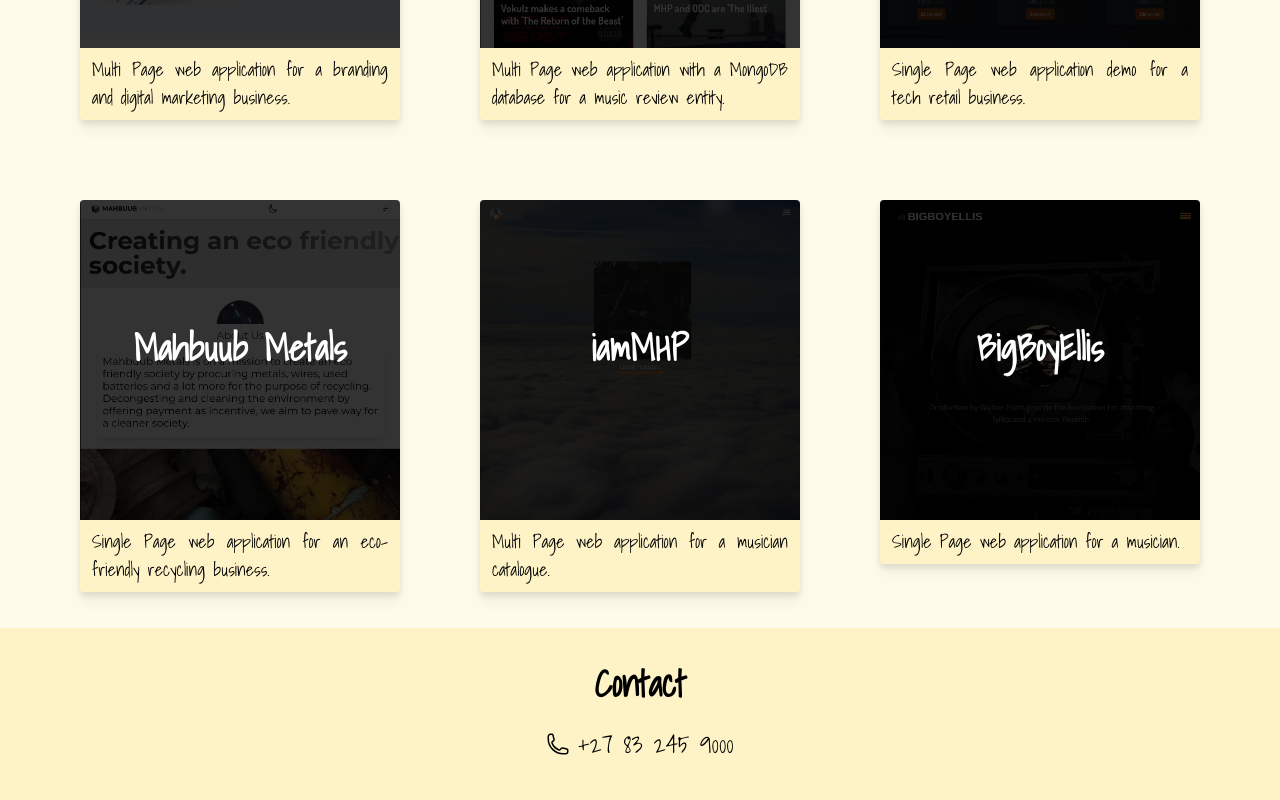
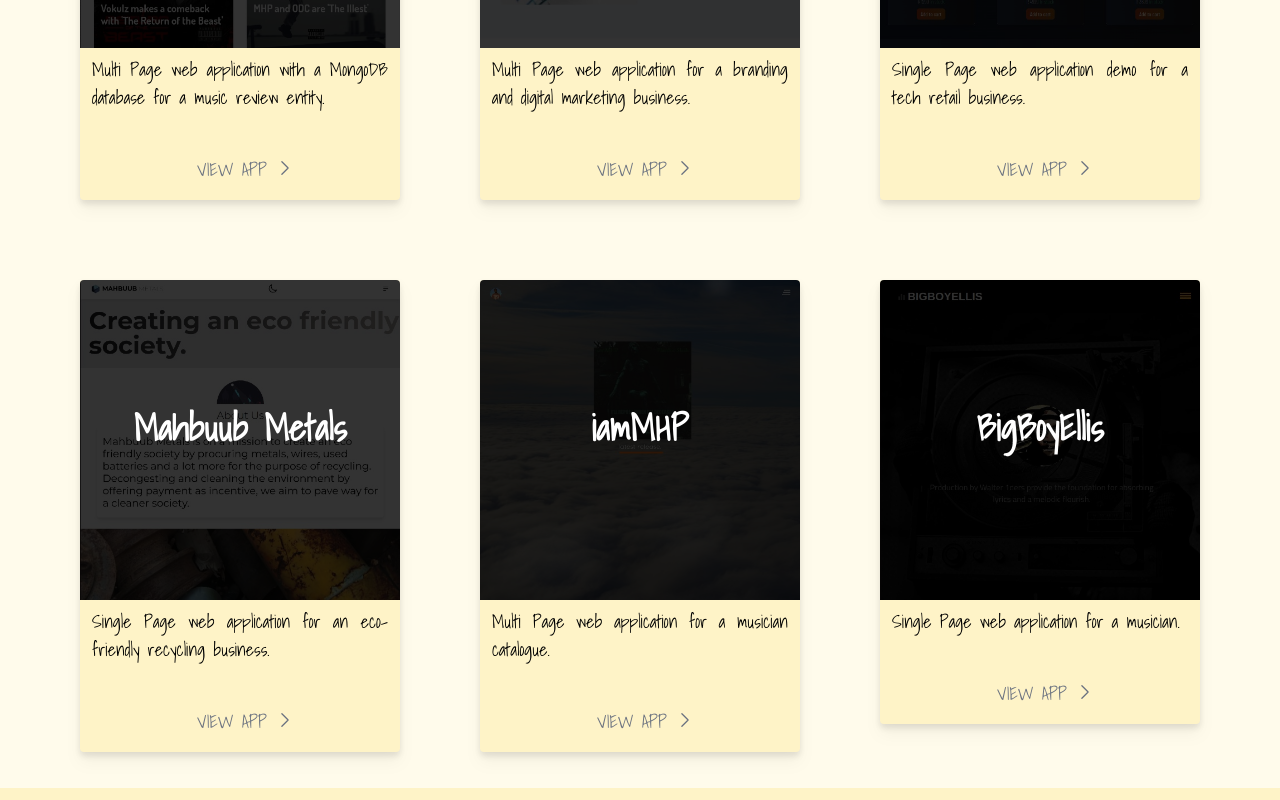
Before and after one commit to abu-git/sam-cv, a Next.js app: page / in a window 1280 px wide. Shown: the part 1780-2580 px from the top of the page. Built offline with nearby package versions, Linux system fonts and the light colour scheme.

Commit message:
projects card edit

```diff
--- a/components/Projects.js
+++ b/components/Projects.js
@@ -8,6 +8,36 @@ function Projects() {
         <div className='bg-amber-50 text-black dark:bg-black dark:text-white px-10 md:px-20 py-9'>
             <h3 className='text-4xl font-semibold text-center'>Projects</h3>
             <main className='mt-7 grid grid-cols-1 md:grid-cols-2 lg:grid-cols-3 gap-8 md:gap-20'>
+                <a target='_blank' href='https://www.tunesketch.com/' rel='noreferrer'>
+                    <div className='flex flex-col cursor-pointer bg-amber-100 dark:bg-stone-800 rounded drop-shadow-lg overflow-hidden'>
+                        <div className='relative'>
+                            <Image
+                                width={433}
+                                height={433}
+                                alt="tunesketch"
+                                src="/tunesketch.jpg"
+                                className='brightness-[0.2] w-full'
+                            />
+                            <div className='absolute -mt-36 md:-mt-48 w-full'>
+                                <h4 className='brightness-100 font-bold text-4xl text-white px-5 text-center'>tunesketch</h4>
+                            </div>
+                        </div>
+                        <div className='flex flex-col justify-between'>
+                            <span className='text-lg px-3 py-2 text-justify'>
+                                Multi Page web application with a MongoDB database for a music review entity.
+                            </span>
+                            <button className='flex justify-center pt-9 pb-4 pl-3 text-md lg:text-lg text-gray-500 dark:text-gray-500'>
+                                <h4>VIEW APP</h4>
+                                <span>
+                                    <svg xmlns="http://www.w3.org/2000/svg" fill="none" viewBox="0 0 24 24" strokeWidth="1.5" stroke="currentColor" className="pl-2 pb-1 w-7 h-7">
+                                        <path strokeLinecap="round" strokeLinejoin="round" d="M8.25 4.5l7.5 7.5-7.5 7.5" />
+                                    </svg>
+                                </span>
+                            </button>
+                        </div>
+                    </div>
+                </a>
+
                 <a target='_blank' href='https://www.potiphar.org/' rel='noreferrer'>
                     <div className='flex flex-col cursor-pointer bg-amber-100 dark:bg-stone-800 rounded drop-shadow-lg overflow-hidden'>
                         <div className='relative'>
@@ -22,29 +52,19 @@ function Projects() {
                                 <h4 className='brightness-100 font-bold text-4xl text-white px-5 text-center'>Potiphar</h4>
                             </div>
                         </div>
+                        <div className='flex flex-col justify-between'>
                             <span className='text-lg px-3 py-2 text-justify'>
                                 Multi Page web application for a branding and digital marketing business.
                             </span>
+                            <button className='flex justify-center pt-9 pb-4 pl-3 text-md lg:text-lg text-gray-500 dark:text-gray-500'>
+                                <h4>VIEW APP</h4>
+                                <span>
+                                    <svg xmlns="http://www.w3.org/2000/svg" fill="none" viewBox="0 0 24 24" strokeWidth="1.5" stroke="currentColor" className="pl-2 pb-1 w-7 h-7">
+                                        <path strokeLinecap="round" strokeLinejoin="round" d="M8.25 4.5l7.5 7.5-7.5 7.5" />
+                                    </svg>
+                                </span>
+                            </button>
                         </div>
-                </a>
-
-                <a target='_blank' href='https://www.tunesketch.com/' rel='noreferrer'>
-                    <div className='flex flex-col cursor-pointer bg-amber-100 dark:bg-stone-800 rounded drop-shadow-lg overflow-hidden'>
-                        <div className='relative'>
-                            <Image
-                                width={433}
-                                height={433}
-                                alt="tunesketch"
-                                src="/tunesketch.jpg"
-                                className='brightness-[0.2] w-full'
-                            />
-                            <div className='absolute -mt-36 md:-mt-48 w-full'>
-                                <h4 className='brightness-100 font-bold text-4xl text-white px-5 text-center'>tunesketch</h4>
-                            </div>
-                        </div>
-                        <span className='text-lg px-3 py-2 text-justify'>
-                            Multi Page web application with a MongoDB database for a music review entity.
-                        </span>
                     </div>
                 </a>
 
@@ -62,9 +82,20 @@ function Projects() {
                                 <h4 className='brightness-100 font-bold text-4xl text-white px-5 text-center'>Tashako Mobile</h4>
                             </div>
                         </div>
+
+                        <div className='flex flex-col justify-between'>
                             <span className='text-lg px-3 py-2 text-justify'>
                                 Single Page web application demo for a tech retail business.
                             </span>
+                            <button className='flex justify-center pt-9 pb-4 pl-3 text-md lg:text-lg text-gray-500 dark:text-gray-500'>
+                                <h4>VIEW APP</h4>
+                                <span>
+                                    <svg xmlns="http://www.w3.org/2000/svg" fill="none" viewBox="0 0 24 24" strokeWidth="1.5" stroke="currentColor" className="pl-2 pb-1 w-7 h-7">
+                                        <path strokeLinecap="round" strokeLinejoin="round" d="M8.25 4.5l7.5 7.5-7.5 7.5" />
+                                    </svg>
+                                </span>
+                            </button>
+                        </div>
                     </div>
                 </a>
 
@@ -83,9 +114,20 @@ function Projects() {
                                 <h4 className='brightness-100 font-bold text-4xl text-white px-5 text-center'>Mahbuub Metals</h4>
                             </div>
                         </div>
+
+                        <div className='flex flex-col justify-between'>
                             <span className='text-lg px-3 py-2 text-justify'>
                                 Single Page web application for an eco-friendly recycling business.
                             </span>
+                            <button className='flex justify-center pt-9 pb-4 pl-3 text-md lg:text-lg text-gray-500 dark:text-gray-500'>
+                                <h4>VIEW APP</h4>
+                                <span>
+                                    <svg xmlns="http://www.w3.org/2000/svg" fill="none" viewBox="0 0 24 24" strokeWidth="1.5" stroke="currentColor" className="pl-2 pb-1 w-7 h-7">
+                                        <path strokeLinecap="round" strokeLinejoin="round" d="M8.25 4.5l7.5 7.5-7.5 7.5" />
+                                    </svg>
+                                </span>
+                            </button>
+                        </div>
                     </div>
                 </a>
 
@@ -103,9 +145,20 @@ function Projects() {
                                 <h4 className='brightness-100 font-bold text-4xl text-white px-5 text-center'>iamMHP</h4>
                             </div>
                         </div>
+
+                        <div className='flex flex-col justify-between'>
                             <span className='text-lg px-3 py-2 text-justify'>
                                 Multi Page web application for a musician catalogue.
                             </span>
+                            <button className='flex justify-center pt-9 pb-4 pl-3 text-md lg:text-lg text-gray-500 dark:text-gray-500'>
+                                <h4>VIEW APP</h4>
+                                <span>
+                                    <svg xmlns="http://www.w3.org/2000/svg" fill="none" viewBox="0 0 24 24" strokeWidth="1.5" stroke="currentColor" className="pl-2 pb-1 w-7 h-7">
+                                        <path strokeLinecap="round" strokeLinejoin="round" d="M8.25 4.5l7.5 7.5-7.5 7.5" />
+                                    </svg>
+                                </span>
+                            </button>
+                        </div>
                     </div>
                 </a>
 
@@ -123,9 +176,20 @@ function Projects() {
                                 <h4 className='brightness-100 font-bold text-4xl text-white px-5 text-center'>BigBoyEllis</h4>
                             </div>
                         </div>
+
+                        <div className='flex flex-col justify-between'>
                             <span className='text-lg px-3 py-2 text-justify'>
                                 Single Page web application for a musician.
                             </span>
+                            <button className='flex justify-center pt-9 pb-4 pl-3 text-md lg:text-lg text-gray-500 dark:text-gray-500'>
+                                <h4>VIEW APP</h4>
+                                <span>
+                                    <svg xmlns="http://www.w3.org/2000/svg" fill="none" viewBox="0 0 24 24" strokeWidth="1.5" stroke="currentColor" className="pl-2 pb-1 w-7 h-7">
+                                        <path strokeLinecap="round" strokeLinejoin="round" d="M8.25 4.5l7.5 7.5-7.5 7.5" />
+                                    </svg>
+                                </span>
+                            </button>
+                        </div>
                     </div>
                 </a>
 
```
Lines whose indentation alone changed are shown as unchanged.
